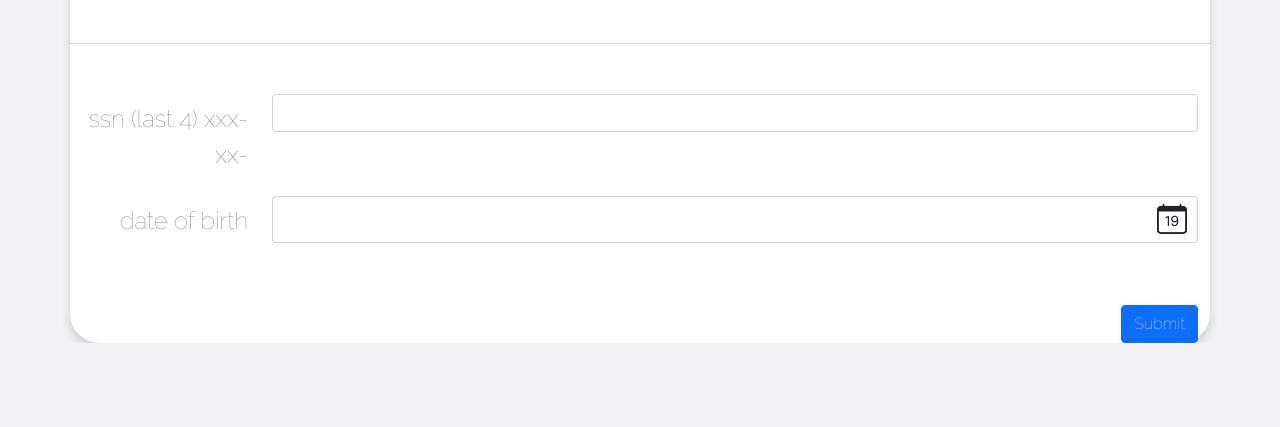
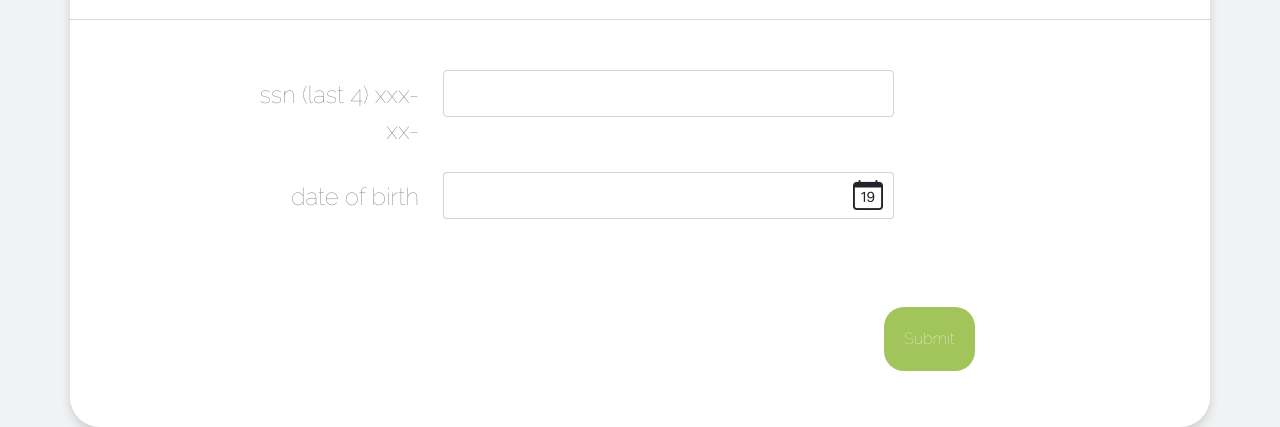
Before and after one commit to celupanow/codechallenge, a plain HTML site: page index.html in a window 1280 px wide. Shown: the part 485-912 px from the top of the page. Before the commit the page ends 828 px from the top, so only its background shows below. Drawn offline with nearby package versions, Linux system fonts and the light colour scheme.

Commit message:
making sizes response, updating button

```diff
--- a/assets/css/style.css
+++ b/assets/css/style.css
@@ -31,6 +31,10 @@ body {
     border-right: 0;
 }
 
+.ssn-box {
+    padding-top: 15px;
+}
+
 button {
     float: right;
     margin-top: 30px;
@@ -57,3 +61,16 @@ form {
     font-size: 24px;
     text-align: right;
 }
+
+label {
+    margin-left: 15%;
+}
+
+.btn {
+    background-color: rgb(161,197,91);
+    margin: 5%;
+    margin-right: 20%;
+    border: 0px;
+    border-radius: 20px;
+    padding: 20px 20px 20px 20px;
+}
--- a/index.html
+++ b/index.html
@@ -10,7 +10,7 @@
     <link rel="stylesheet" type="text/css" href="assets/css/style.css">
     <!-- link to Google Font Raleway -->
     <link rel="preconnect" href="https://fonts.gstatic.com">
-    <link href="https://fonts.googleapis.com/css2?family=Raleway:wght@100;600&display=swap" rel="stylesheet">s
+    <link href="https://fonts.googleapis.com/css2?family=Raleway:wght@100;600&display=swap" rel="stylesheet">
     <!-- link to Bootstrap Icons -->
     <link rel="stylesheet" href="https://cdn.jsdelivr.net/npm/bootstrap-icons@1.3.0/font/bootstrap-icons.css">
     <title>Form</title>
@@ -31,15 +31,15 @@
                 <form>
                     <div class="row mb-3">
                         <label for="ssn-input" class="col-sm-2 col-form-label">ssn (last 4) xxx-xx-</label>
-                        <div class="col-sm-10">
-                            <input type="text" class="form-control" id="ssn-input">
+                        <div class="col-sm-5">
+                            <input type="text" class="form-control ssn-box">
                         </div>
                     </div>
                     <div class="row mb-3">
                         <label for="dob-input" class="col-sm-2 col-form-label">date of birth</label>
-                        <div class="col-sm-10">
+                        <div class="col-sm-5">
                             <div class="input-group mb-3">
-                            <input type="text" class="form-control dob-box" id="dob-input">
+                            <input type="text" class="form-control dob-box">
                             <label class="input-group-text icon" for="date"><i class="bi bi-calendar-date"></i></label>
                             </div>
                         </div>
```
